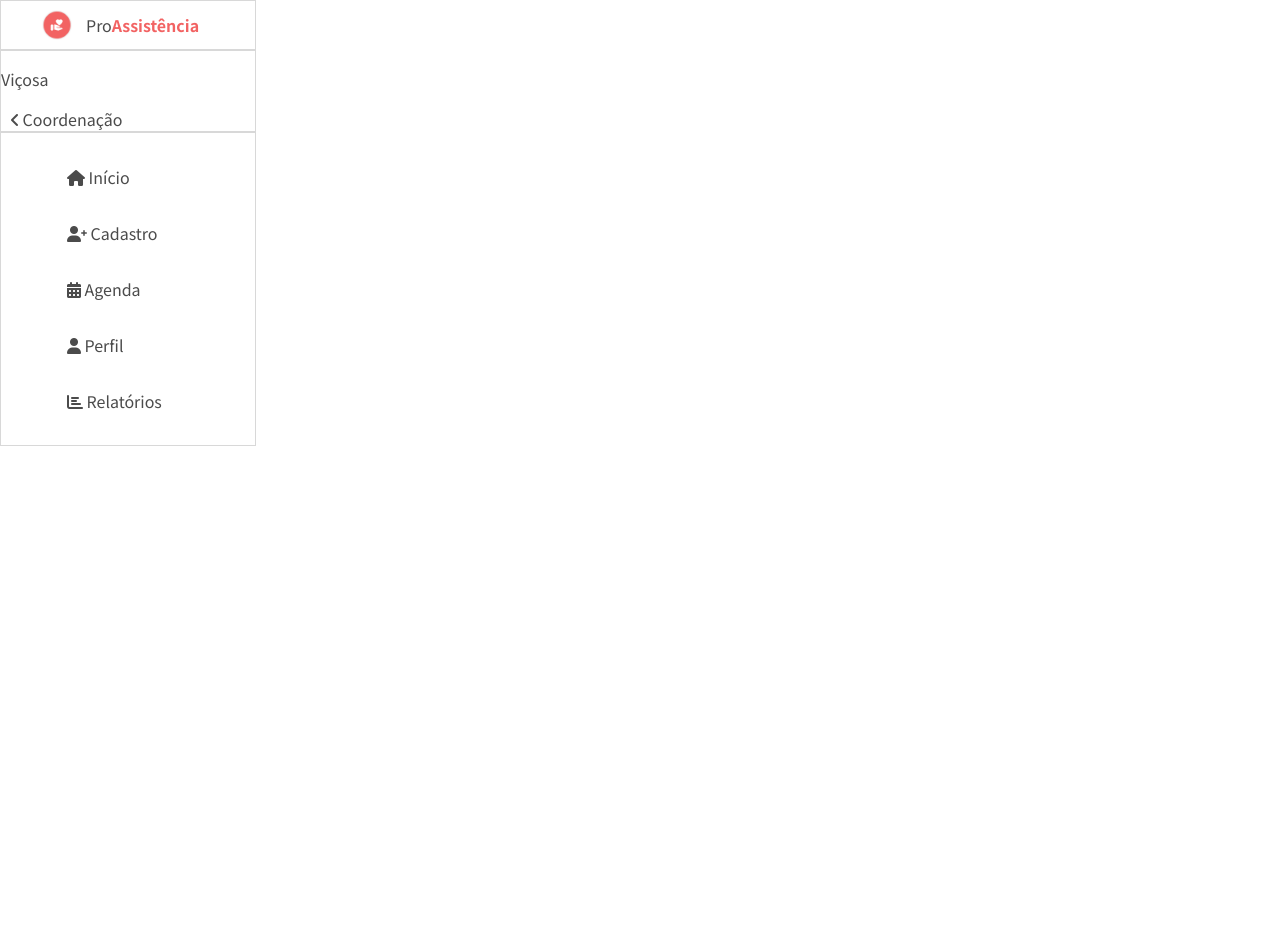
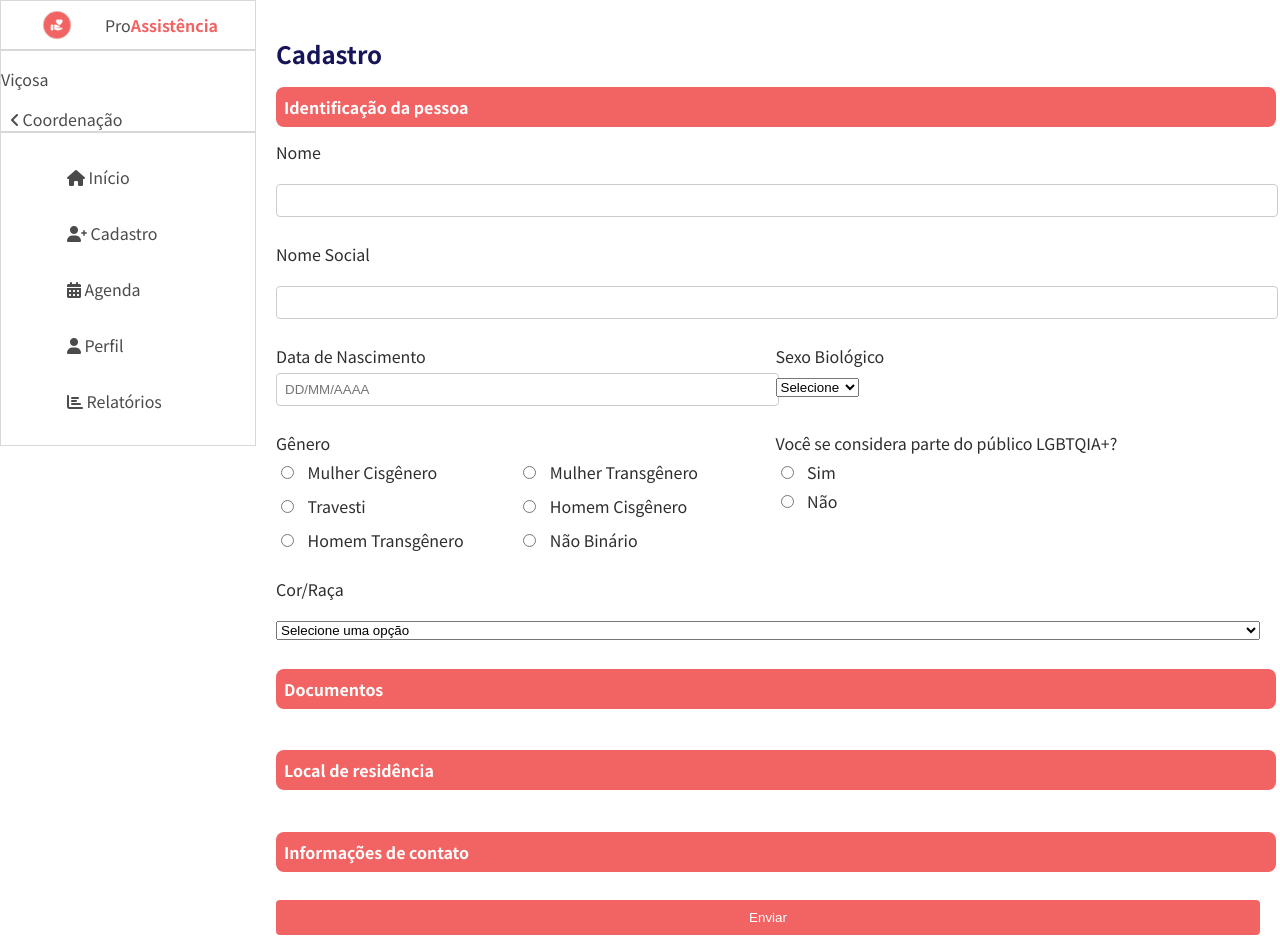
Before and after one commit to valerialrc/gesuas-desafio, a plain HTML site: page index.html in a window 1280 px wide. Before the commit the page ends 800 px from the top, so only its background shows below. Drawn offline with Linux system fonts and the light colour scheme.

Commit message:
Adiciona esqueleto da primeira parte do form

```diff
--- a/index.html
+++ b/index.html
@@ -34,5 +34,95 @@
         </ul>
       </div>
     </div>
+
+
+    <div class="content">
+      <h1>Cadastro</h1>
+      <h2>Identificação da pessoa</h2>
+      <form id="registrationForm">
+          <label for="name">Nome</label>
+          <input type="text" id="name" name="name" required>
+
+          <label for="social_name">Nome Social</label>
+          <input type="text" id="social-name" name="social-name" required>
+
+          <div class="row">
+            <div>
+                <label for="dob">Data de Nascimento</label>
+                <input type="text" id="dob" name="dob" placeholder="DD/MM/AAAA" required>
+            </div>
+            <div>
+                <label for="sex">Sexo Biológico</label>
+                <select id="sex" name="sex" required>
+                    <option value="">Selecione</option>
+                    <option value="feminino">Feminino</option>
+                    <option value="masculino">Masculino</option>
+                </select>
+            </div>
+        </div>
+
+        <div class="row">
+          <div class="gender">
+            <label>Gênero</label>
+            <div class="gender-options">
+              <label>
+                  <input type="radio" name="gender" value="mulher-cisgenero" required>
+                  Mulher Cisgênero
+              </label>
+              <label>
+                  <input type="radio" name="gender" value="mulher-transgenero">
+                  Mulher Transgênero
+              </label>
+              <label>
+                  <input type="radio" name="gender" value="travesti">
+                  Travesti
+              </label>
+              <label>
+                  <input type="radio" name="gender" value="homem-cisgenero">
+                  Homem Cisgênero
+              </label>
+              <label>
+                  <input type="radio" name="gender" value="homem-transgenero">
+                  Homem Transgênero
+              </label>
+              <label>
+                  <input type="radio" name="gender" value="nao-binario">
+                  Não Binário
+              </label>
+            </div>
+          </div>
+
+          <div class="lgbt">
+            <label>Você se considera parte do público LGBTQIA+?</label>
+            <div class="lgbt-options">
+                <label>
+                    <input type="radio" name="lgbtqia" value="sim" required>
+                    Sim
+                </label>
+                <label>
+                    <input type="radio" name="lgbtqia" value="não">
+                    Não
+                </label>
+            </div>
+          </div>
+        </div>
+
+        <label for="race">Cor/Raça</label>
+        <select id="race" name="race" required>
+            <option value="">Selecione uma opção</option>
+            <option value="branco">Branco</option>
+            <option value="negro">Negro</option>
+            <option value="pardo">Pardo</option>
+            <option value="amarelo">Amarelo</option>
+            <option value="indígena">Indígena</option>
+        </select>
+
+        <h2>Documentos</h2>
+        <h2>Local de residência</h2>
+        <h2>Informações de contato</h2>
+
+        <button type="submit">Enviar</button>
+      </form>
+    </div>
   </body>
 </html>
--- a/styles.css
+++ b/styles.css
@@ -2,10 +2,10 @@ body {
   font-family: 'Noto Sans JP', sans-serif;
   margin: 0;
   padding: 0;
-  height: 100%;
 }
 
 .sidebar {
+  position: fixed;
   width: 20%;
   height: 100%;
   background-color: #ffffff;
@@ -14,8 +14,8 @@ body {
 
 .sidebar ul {
   list-style-type: none;
-  display: flex; /* Ativa o layout flexível para o 'ul' */
-  flex-direction: column; /* Organiza itens verticalmente */
+  display: flex;
+  flex-direction: column;
   align-items: flex-start;
 }
 
@@ -59,3 +59,84 @@ body {
 .section {
   border: 1px solid #d8d8d8;
 }
+
+.content {
+  margin-left: 20%;
+  padding: 20px;
+}
+
+.content h1 {
+  color: #171559;
+  font-weight: bold;
+  font-size: 24px;
+}
+
+.content h2 {
+  color: #ffffff;
+  font-weight: 600;
+  font-size: 16px;
+  background-color: #f26363;
+  width: 100%;
+  border-radius: 8px;
+  padding: 8px;
+}
+
+form {
+  display: flex;
+  flex-direction: column;
+  gap: 15px;
+}
+
+label {
+  display: block;
+  margin-bottom: 5px;
+  color: #2e2e2e;
+  font-size: 16px;
+}
+
+input[type="text"]{
+  width: 100%;
+  padding: 8px;
+  margin-bottom: 10px;
+  border: 1px solid #ccc;
+  border-radius: 4px;
+}
+
+.row {
+  display: flex;
+  justify-content: space-between;
+  gap: 15px;
+}
+
+.row div {
+  flex: 1;
+}
+
+input[type="radio"] {
+  margin-right: 10px;
+}
+
+.gender-options {
+  display: flex;
+  flex-wrap: wrap;
+  justify-content: space-between;
+}
+
+.gender-options label {
+  flex: 1;
+  min-width: 45%;
+  margin-bottom: 10px;
+}
+
+button {
+  background-color: #f26363;
+  color: white;
+  padding: 10px 20px;
+  border: none;
+  border-radius: 4px;
+  cursor: pointer;
+}
+
+button:hover {
+  background-color: #f26363;
+}
```
Also changed, not shown: 1 other file.
